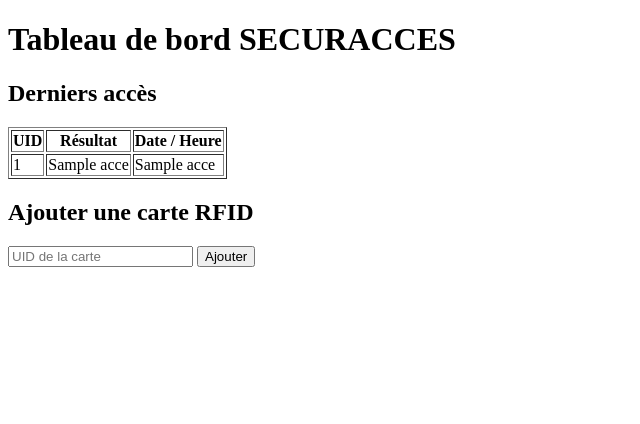
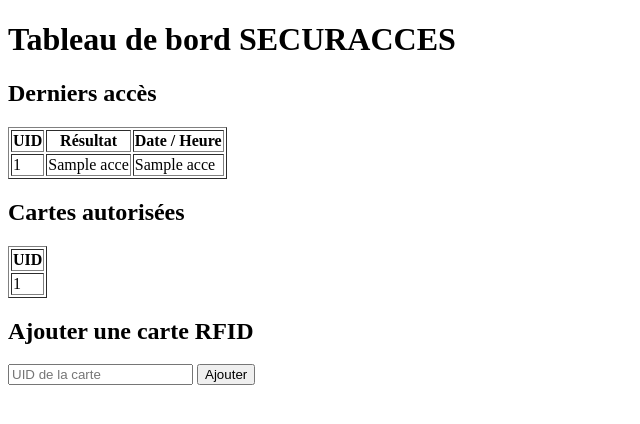
Before and after one commit to LEGER-A/SECURACCES, a Flask app: template Rpi/templates/dashboard.html in a window 1280 px wide. Shown: the top 424 px of the page, without its empty margins (0-640 px from the left). Run offline with Flask 3, Linux system fonts and the light colour scheme; the template is opened without the code that fills it: most values are stand-ins (such as "Sample title", 1, 10 or a date in 2020).

Commit message:
Affichage des cartes aurorisées sur l'interface web

```diff
--- a/Rpi/app.py
+++ b/Rpi/app.py
@@ -29,10 +29,11 @@ def dashboard():
     cursor = conn.cursor()
     cursor.execute("SELECT uid, resultat, date FROM journaux_acces")
     access = cursor.fetchall()
-    print(access)
+    cursor.execute("SELECT uid FROM cartes_rfid")
+    cartes_rfid = cursor.fetchall()
     conn.close()
 
-    return render_template("dashboard.html", journaux=access)
+    return render_template("dashboard.html", journaux=access, cartes=cartes_rfid)
 
 @app.route("/add_card", methods=["POST"])
 def add_card():
--- a/Rpi/templates/dashboard.html
+++ b/Rpi/templates/dashboard.html
@@ -26,6 +26,19 @@
         {% endfor %}
     </table>
 
+    <h2>Cartes autorisées</h2>
+
+    <table border="1">
+        <tr>
+            <th>UID</th>
+        </tr>
+        {% for carte in cartes %}
+        <tr>
+            <td>{{ carte[0] }}</td>
+        </tr>
+        {% endfor %}
+    </table>
+
     <h2>Ajouter une carte RFID</h2>
 
     <form method="POST" action="/add_card">
```
